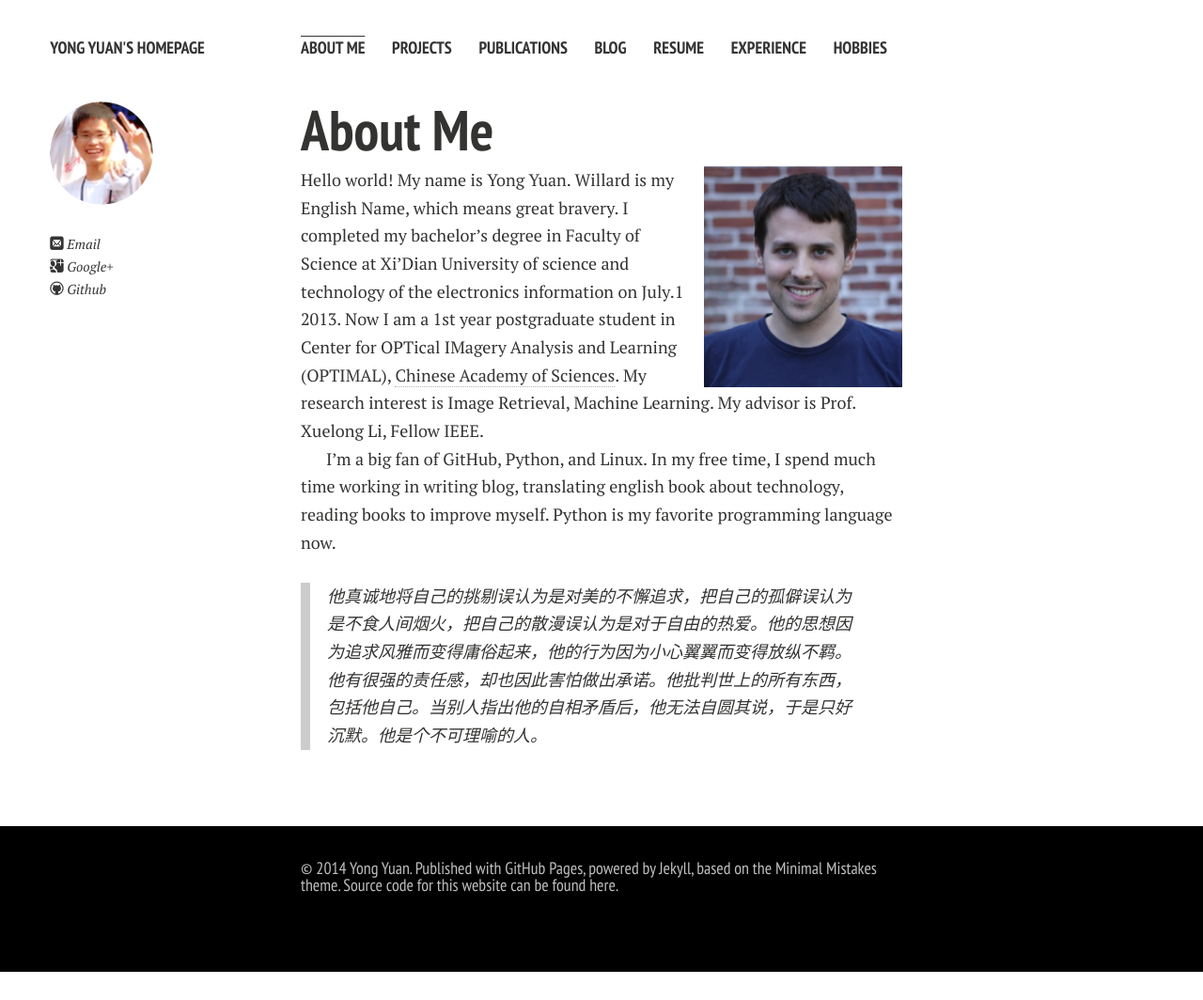
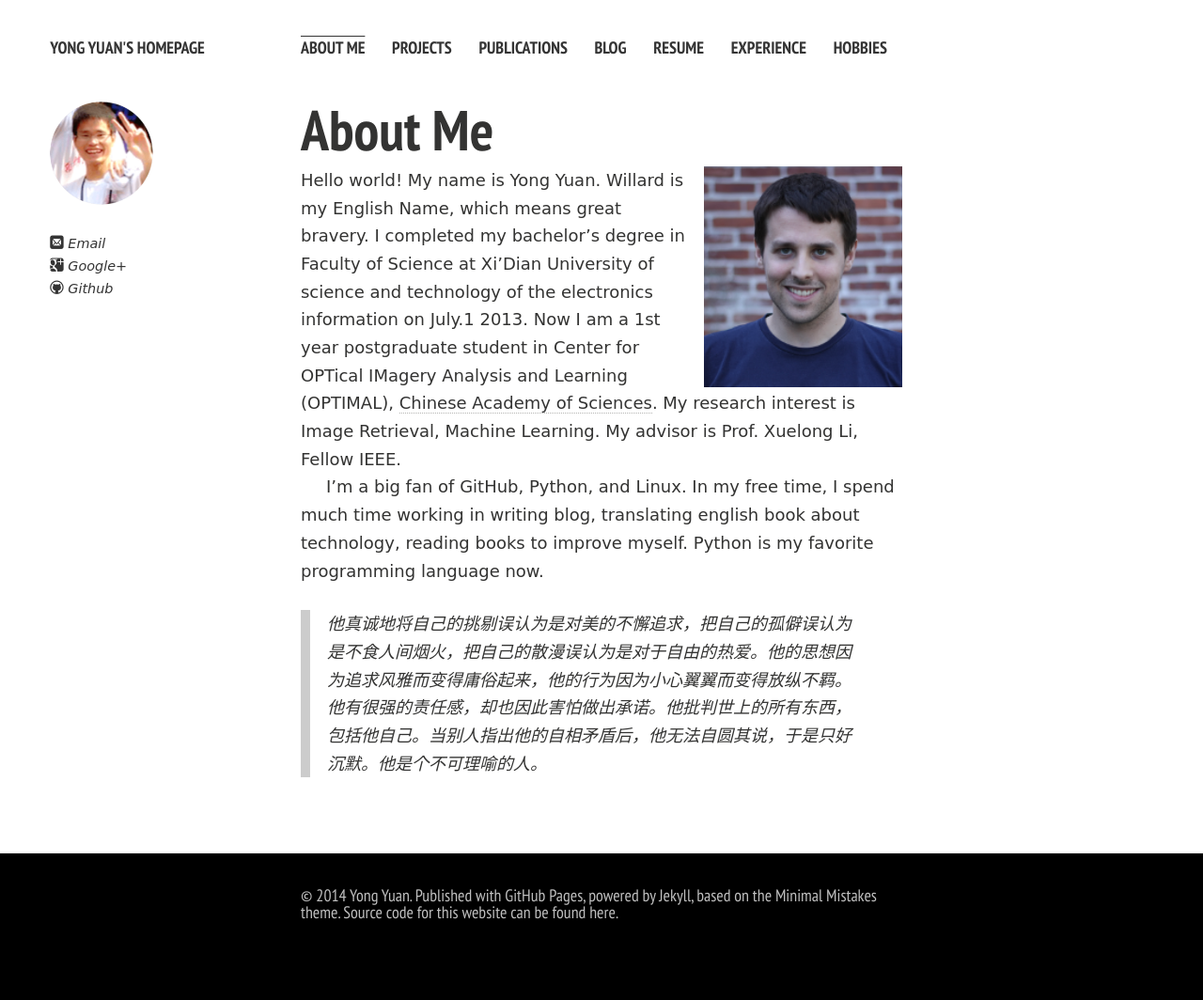
Before and after one commit to yihuicao/willard-yuan.github.com, a Jekyll site: the page built from index.md, in a window 1280 px wide. Shown: the whole page at 94% size. Built offline with Jekyll 4.4.1, drawn with Linux system fonts in a browser that asks for light colours; nearby versions of some CDN libraries; Markdown is read by kramdown in place of the engine named in the settings; before the commit the page ends 1034 px from its top, so only the background shows below that.

Commit message:
update font in css

```diff
--- a/assets/css/main.css
+++ b/assets/css/main.css
@@ -245,7 +245,8 @@ input[type="file"]:focus,input[type="radio"]:focus,input[type="checkbox"]:focus,
 .form-search label{display:inline-block;}
 .form-search .radio,.form-search .checkbox,.form-inline .radio{padding-left:0;margin-bottom:0;vertical-align:middle;}
 .form-search .radio input[type="radio"],.form-search .checkbox input[type="checkbox"]{float:left;margin-left:0;margin-right:3px;}
-html{background-color:#ffffff;font-family:'PT Serif',serif;font-color:#333332;font-size:90%;}
+/*html{background-color:#ffffff;font-family:'PT Serif',serif;font-color:#333332;font-size:90%;}*/
+html{background-color:#ffffff;font-family: "Quantico","Luxi Sans","DejaVu Sans",Tahoma,"Hiragino Sans GB",STHeiti,"微软雅黑",sans-serif !important;font-color:#333332;font-size:90%;}
 .navigation-wrapper{margin:0 auto;width:100%;padding:2em 0 3em;font-family:'PT Sans Narrow',sans-serif;font-weight:700;text-transform:uppercase;}
 .site-name{margin:0 auto;width:100%;display:inline;float:left;width:83.33333333333334%;margin-left:8.333333333333334%;margin-right:8.333333333333334%;margin-bottom:1em;}
 .top-navigation{margin:0 auto;width:100%;display:inline;float:left;width:83.33333333333334%;margin-left:8.333333333333334%;margin-right:8.333333333333334%;margin-bottom:1em;}
```
